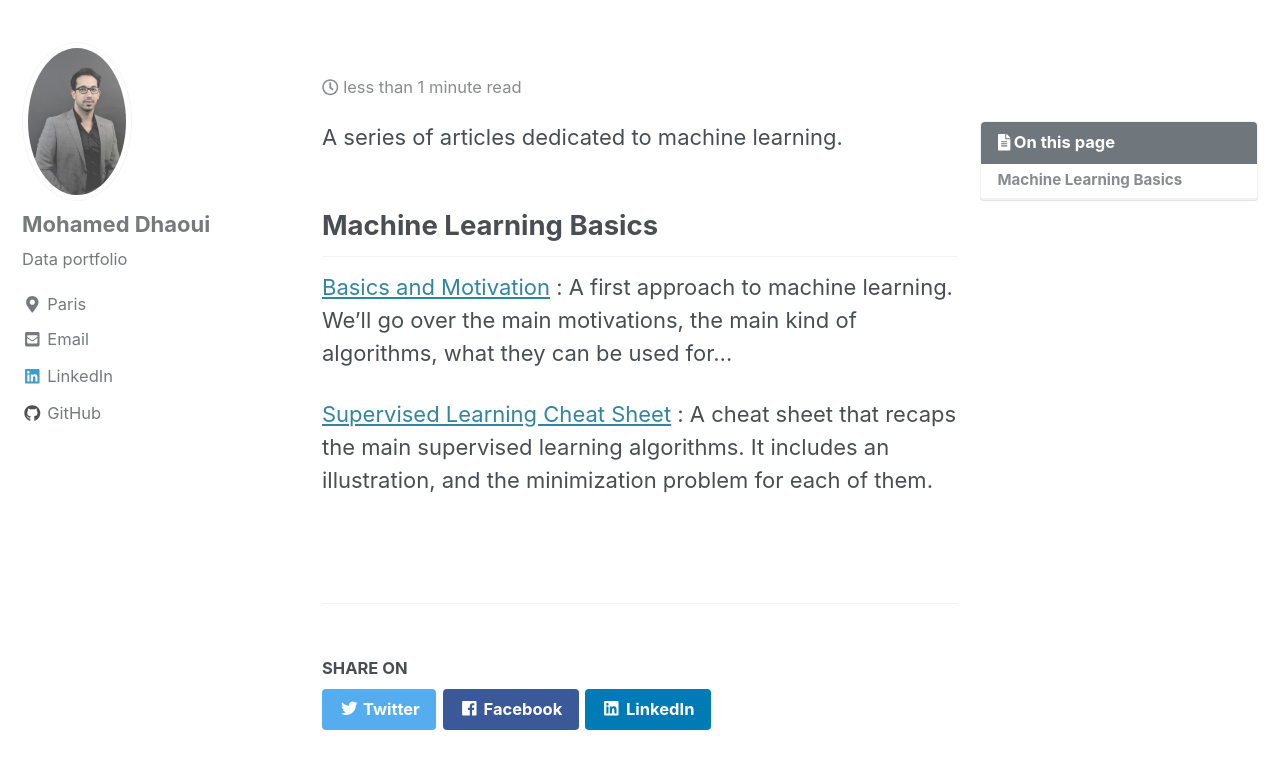
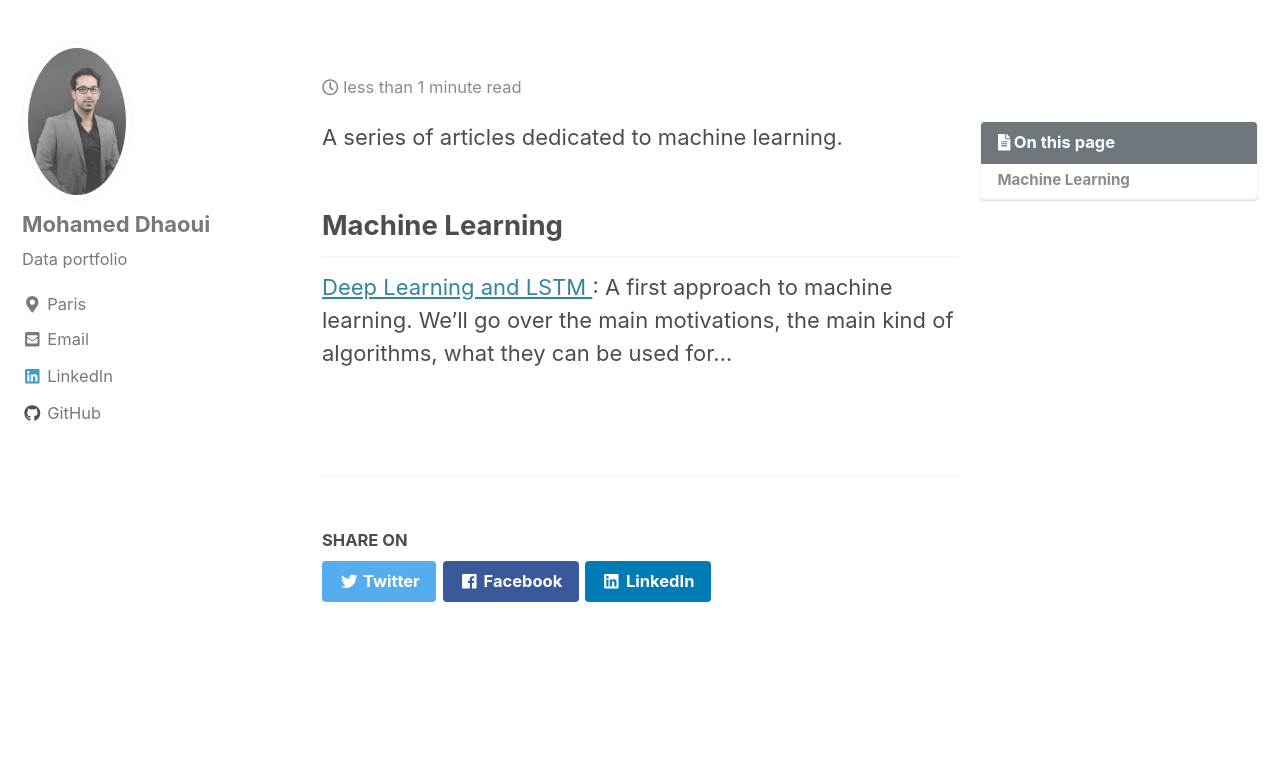
Before and after one commit to mohameddhaoui/mohameddhaoui.github.io, a Jekyll site: the page built from _pages/ml.md, in a window 1280 px wide and 900 px high, scrolled down 1021 px, cut to the strip 52-821 px from the top of the window. Built offline with Jekyll 4.4.1, drawn with Linux system fonts in a browser that asks for light colours; cached includes are drawn as plain includes.

Commit message:
Update ml.md

```diff
--- a/_pages/ml.md
+++ b/_pages/ml.md
@@ -10,8 +10,6 @@ toc_sticky: true
 
 A series of articles dedicated to machine learning.
 
-## Machine Learning Basics
+## Machine Learning
 
-[Basics and Motivation](https://mohameddhaoui.github.io/machinelearning/RNN/) : A first approach to machine learning. We'll go over the main motivations, the main kind of algorithms, what they can be used for...
-
-[Supervised Learning Cheat Sheet](https://mohameddhaoui.github.io/machinelearning/cheatsheet/) : A cheat sheet that recaps the main supervised learning algorithms. It includes an illustration, and the minimization problem for each of them.
+[Deep Learning and LSTM ](https://mohameddhaoui.github.io/machinelearning/RNN/) : A first approach to machine learning. We'll go over the main motivations, the main kind of algorithms, what they can be used for...
```
